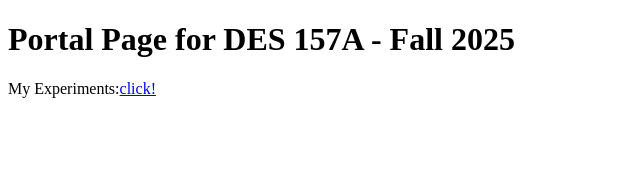
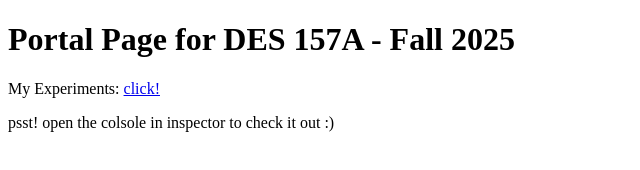
Before and after one commit to pipeD0wn/des157A, a plain HTML site: page index.html in a window 1280 px wide. Shown: the whole page, without its empty margins (0-640 px from the left). Drawn offline with Linux system fonts and the light colour scheme.

Commit message:
new paragaph?

```diff
--- a/index.html
+++ b/index.html
@@ -8,6 +8,7 @@
 <body>
     <h1>Portal Page for DES 157A - Fall 2025</h1>
 
-    <p>My Experiments:<a href="exp/exp1.html">click!</a></p>
+    <p>My Experiments: <a href="exp/exp1.html">click!</a></p>
+    <p>psst! open the colsole in inspector to check it out :)</p>
 </body>
 </html>
```
Also changed, not shown: exp/exp1.html (+1 -1 lines).
